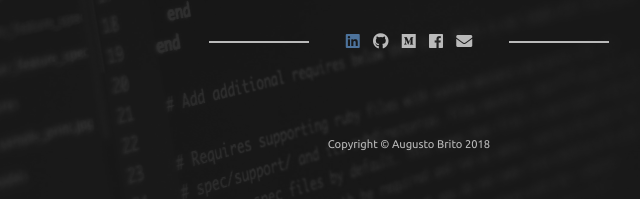
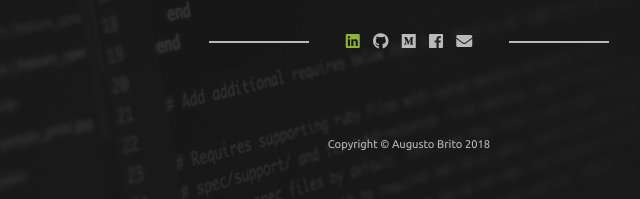
Before and after one commit to augustobrit/augusto-brito-web, a website: page index.html in a window 1280 px wide. In both pictures the pointer is over the link 583 px from the left and 481 px from the top of the page. Shown: the part 439-638 px from the top of the page, 231-871 px from the left. Drawn offline with Linux system fonts and the light colour scheme.

Commit message:
change hover color

```diff
--- a/css/main.css
+++ b/css/main.css
@@ -83,7 +83,7 @@ section {
       padding: 0.3rem;
       font-size: 0.5rem; }
       section .icons a:hover {
-        color: #4d739c;
+        color: #8fb339;
         transition: all 0.5s ease-out; }
 
 footer {
```
